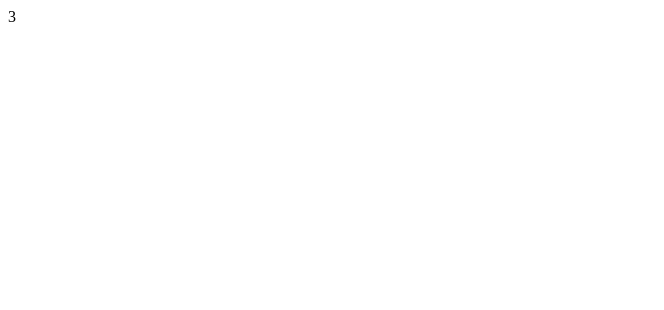
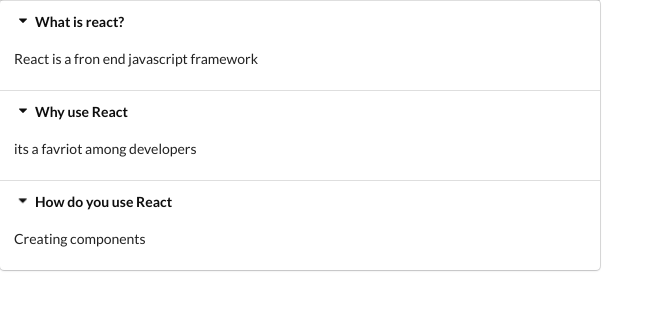
Before and after one commit to Medeirosseth/Widget, a React (Create React App) app: page / in a window 1280 px wide. Shown: the top 310 px of the page, without its empty margins (0-664 px from the left). Built offline with nearby package versions, Linux system fonts and the light colour scheme.

Commit message:
add basic layout

```diff
--- a/public/index.html
+++ b/public/index.html
@@ -15,6 +15,10 @@
       user's mobile device or desktop. See https://developers.google.com/web/fundamentals/web-app-manifest/
     -->
     <link rel="manifest" href="%PUBLIC_URL%/manifest.json" />
+    <link
+    rel="stylesheet"
+    href="https://cdnjs.cloudflare.com/ajax/libs/semantic-ui/2.4.1/semantic.min.css"
+    />
     <!--
       Notice the use of %PUBLIC_URL% in the tags above.
       It will be replaced with the URL of the `public` folder during the build.
--- a/src/Components/Accodion.js
+++ b/src/Components/Accodion.js
@@ -2,9 +2,27 @@
 
 
 const Accordion = ({ items }) => {
+  const renderedItems = items.map(item => {
+    return (
+    <>
+      <div key={item.title}>
+        <div className="title active">
+          <i className="dropdown icon"></i>
+          {item.title}
+        </div>
+        <div className="content active">
+          <p>{item.content}</p>
+        </div>
+      </div>
+    </>
+
+    )
+  });
+
+
   return (
-    <div>
-        {items.length}
+    <div className="ui styled accordion">
+        {renderedItems}
     </div>
   )
 }
```
